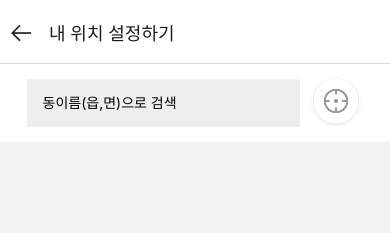
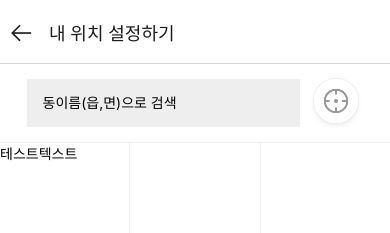
Before and after one commit to ballet-for-all/ballet-for-all-app, a React Native app: screen /LocationSetting in a window 390 px wide. Shown: the top 233 px of the page. Built offline with nearby package versions, Linux system fonts and the light colour scheme.

Commit message:
[style] 회원가입 위치설정 페이지 시군구동 설정섹션 scroll view 추가

```diff
--- a/src/screens/SignUp/LocationSetting/LocationSetting.tsx
+++ b/src/screens/SignUp/LocationSetting/LocationSetting.tsx
@@ -30,6 +30,14 @@ function LocationSetting() {
       </View>
     </View>
 
+    <View style={styles.siGoonGooDong}>
+        <ScrollView style={styles.si}>
+          <Text>테스트텍스트</Text>
+        </ScrollView>
+        <ScrollView style={styles.goonGo} />
+        <ScrollView style={styles.dong} />
+    </View>
+
 
     </View>
 
--- a/src/screens/SignUp/LocationSetting/LocationSettingStyles.tsx
+++ b/src/screens/SignUp/LocationSetting/LocationSettingStyles.tsx
@@ -25,7 +25,28 @@ const styles = StyleSheet.create({
     height:56,
     resizeMode: 'cover',
     marginLeft: 8
-  }
+  },
+  siGoonGooDong:{
+    flex: 0.8,
+    backgroundColor: '#fff',
+    flexDirection: 'row'
+  },
+  si:{
+    backgroundColor: '#fff',
+    flex: 1,
+    borderRightColor: '#eee',
+    borderRightWidth: 1,
+  },
+  goonGo:{
+    flex: 1,
+    backgroundColor: '#fff',
+    borderRightColor: '#eee',
+    borderRightWidth: 1,
+  },
+  dong:{
+    flex: 1,
+    backgroundColor: '#fff'
+  },
 })
 
 export default styles;
```
